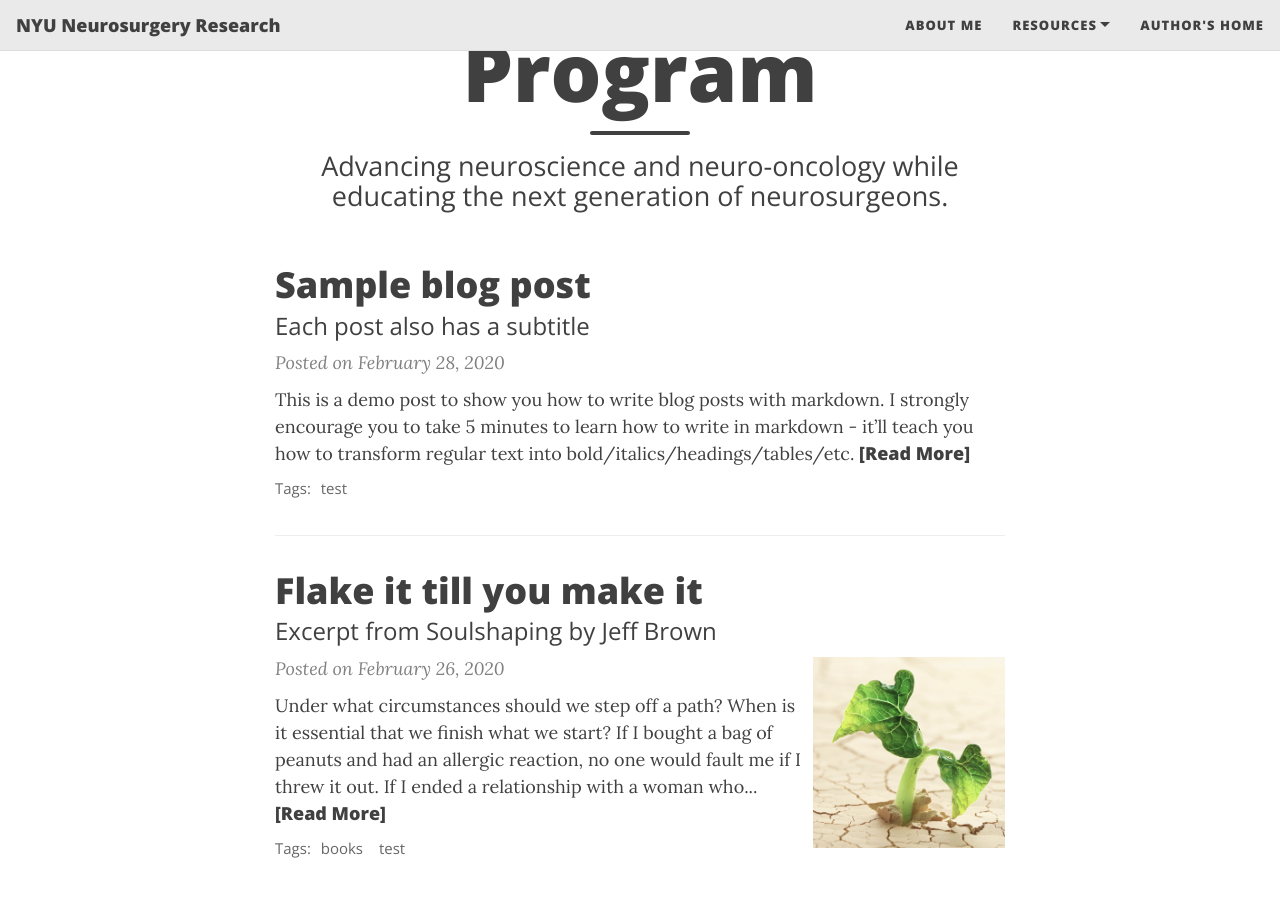
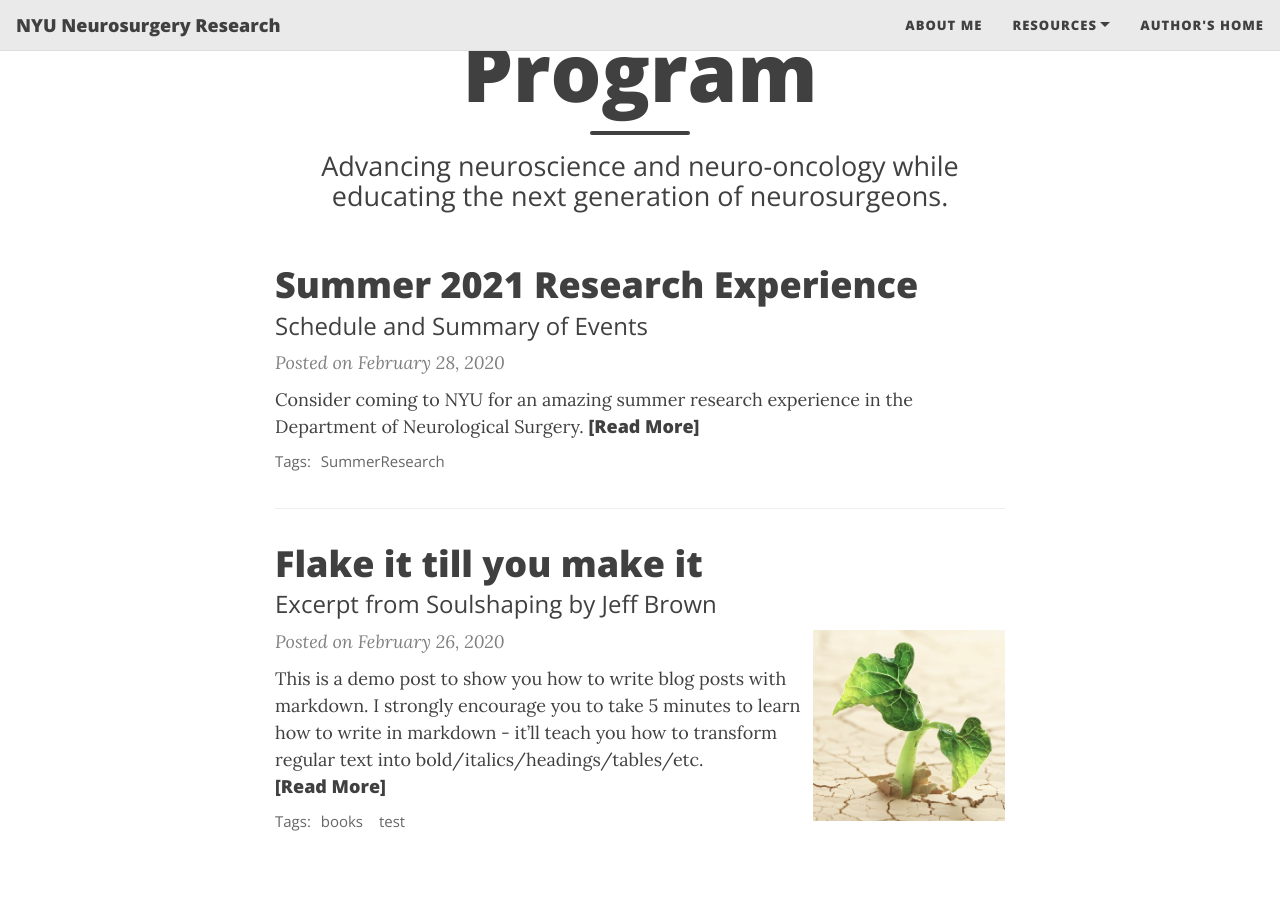
Before and after one commit to nyumets/nyumets.github.io, a Jekyll site: the page built from index.html, in a window 1280 px wide and 900 px high, scrolled down 455 px. Shown: the top 897 px of the window. Built offline with Jekyll 4.4.1, drawn with Linux system fonts in a browser that asks for light colours; nearby versions of some CDN libraries; the list of posts is cut into pages by our own code; some of the changed lines change nothing that is shown.

Commit message:
morechanges

````diff
--- a/_posts/2020-02-26-flake-it-till-you-make-it.md
+++ b/_posts/2020-02-26-flake-it-till-you-make-it.md
@@ -8,10 +8,71 @@ share-img: /assets/img/path.jpg
 tags: [books, test]
 ---
 
-Under what circumstances should we step off a path? When is it essential that we finish what we start? If I bought a bag of peanuts and had an allergic reaction, no one would fault me if I threw it out. If I ended a relationship with a woman who hit me, no one would say that I had a commitment problem. But if I walk away from a seemingly secure route because my soul has other ideas, I am a flake?
+This is a demo post to show you how to write blog posts with markdown.  I strongly encourage you to [take 5 minutes to learn how to write in markdown](https://markdowntutorial.com/) - it'll teach you how to transform regular text into bold/italics/headings/tables/etc.
 
-The truth is that no one else can definitively know the path we are here to walk. It’s tempting to listen—many of us long for the omnipotent other—but unless they are genuine psychic intuitives, they can’t know. All others can know is their own truth, and if they’ve actually done the work to excavate it, they will have the good sense to know that they cannot genuinely know anyone else’s. Only soul knows the path it is here to walk. Since you are the only one living in your temple, only you can know its scriptures and interpretive structure.
+**Here is some bold text**
 
-At the heart of the struggle are two very different ideas of success—survival-driven and soul-driven. For survivalists, success is security, pragmatism, power over others. Success is the absence of material suffering, the nourishing of the soul be damned. It is an odd and ironic thing that most of the material power in our world often resides in the hands of younger souls. Still working in the egoic and material realms, they love the sensations of power and focus most of their energy on accumulation. Older souls tend not to be as materially driven. They have already played the worldly game in previous lives and they search for more subtle shades of meaning in this one—authentication rather than accumulation. They are often ignored by the culture at large, although they really are the truest warriors.
+## Here is a secondary heading
 
-A soulful notion of success rests on the actualization of our innate image. Success is simply the completion of a soul step, however unsightly it may be. We have finished what we started when the lesson is learned. What a fear-based culture calls a wonderful opportunity may be fruitless and misguided for the soul. Staying in a passionless relationship may satisfy our need for comfort, but it may stifle the soul. Becoming a famous lawyer is only worthwhile if the soul demands it. It is an essential failure if you are called to be a monastic this time around. If you need to explore and abandon ten careers in order to stretch your soul toward its innate image, then so be it. Flake it till you make it.
+Here's a useless table:
+
+| Number | Next number | Previous number |
+| :------ |:--- | :--- |
+| Five | Six | Four |
+| Ten | Eleven | Nine |
+| Seven | Eight | Six |
+| Two | Three | One |
+
+
+How about a yummy crepe?
+
+![Crepe](https://s3-media3.fl.yelpcdn.com/bphoto/cQ1Yoa75m2yUFFbY2xwuqw/348s.jpg)
+
+It can also be centered!
+
+![Crepe](https://s3-media3.fl.yelpcdn.com/bphoto/cQ1Yoa75m2yUFFbY2xwuqw/348s.jpg){: .mx-auto.d-block :}
+
+Here's a code chunk:
+
+~~~
+var foo = function(x) {
+  return(x + 5);
+}
+foo(3)
+~~~
+
+And here is the same code with syntax highlighting:
+
+```javascript
+var foo = function(x) {
+  return(x + 5);
+}
+foo(3)
+```
+
+And here is the same code yet again but with line numbers:
+
+{% highlight javascript linenos %}
+var foo = function(x) {
+  return(x + 5);
+}
+foo(3)
+{% endhighlight %}
+
+## Boxes
+You can add notification, warning and error boxes like this:
+
+### Notification
+
+{: .box-note}
+**Note:** This is a notification box.
+
+### Warning
+
+{: .box-warning}
+**Warning:** This is a warning box.
+
+### Error
+
+{: .box-error}
+**Error:** This is an error box.
--- a/_posts/2020-02-28-test-markdown.md
+++ b/_posts/2020-02-28-test-markdown.md
@@ -1,78 +1,27 @@
 ---
 layout: post
-title: Sample blog post
-subtitle: Each post also has a subtitle
+title: Summer 2021 Research Experience
+subtitle: Schedule and Summary of Events
 gh-repo: daattali/beautiful-jekyll
 gh-badge: [star, fork, follow]
-tags: [test]
+tags: [SummerResearch]
 comments: true
 ---
 
-This is a demo post to show you how to write blog posts with markdown.  I strongly encourage you to [take 5 minutes to learn how to write in markdown](https://markdowntutorial.com/) - it'll teach you how to transform regular text into bold/italics/headings/tables/etc.
+Consider coming to NYU for an amazing summer research experience in the Department of Neurological Surgery.
 
-**Here is some bold text**
+## Tentative Schedule Summer 2021
 
-## Here is a secondary heading
-
-Here's a useless table:
-
-| Number | Next number | Previous number |
-| :------ |:--- | :--- |
-| Five | Six | Four |
-| Ten | Eleven | Nine |
-| Seven | Eight | Six |
-| Two | Three | One |
-
-
-How about a yummy crepe?
-
-![Crepe](https://s3-media3.fl.yelpcdn.com/bphoto/cQ1Yoa75m2yUFFbY2xwuqw/348s.jpg)
-
-It can also be centered!
-
-![Crepe](https://s3-media3.fl.yelpcdn.com/bphoto/cQ1Yoa75m2yUFFbY2xwuqw/348s.jpg){: .mx-auto.d-block :}
-
-Here's a code chunk:
-
-~~~
-var foo = function(x) {
-  return(x + 5);
-}
-foo(3)
-~~~
-
-And here is the same code with syntax highlighting:
-
-```javascript
-var foo = function(x) {
-  return(x + 5);
-}
-foo(3)
+```
+Applications Open: TBD
+Applications Deadline: TBD
+Admissions Notification: TBD
+Program Orientation: 6/04/2021
+Program Start Date: 6/04/2021
+Research Symposium: 08/05/2021
+Program End Date: 8/12/2021
 ```
 
-And here is the same code yet again but with line numbers:
-
-{% highlight javascript linenos %}
-var foo = function(x) {
-  return(x + 5);
-}
-foo(3)
-{% endhighlight %}
-
-## Boxes
-You can add notification, warning and error boxes like this:
-
-### Notification
-
-{: .box-note}
-**Note:** This is a notification box.
-
-### Warning
-
-{: .box-warning}
-**Warning:** This is a warning box.
-
-### Error
-
-{: .box-error}
-**Error:** This is an error box.
+### Participating NYU Neurosurgery Labs
+#### NYU OLAB
+For more details on the AI experience see [the NYU OLAB Website](https://nyuolab.org/).
````
Also changed, not shown: assets/img/avatar-icon.jpeg (added), 1 other file.
